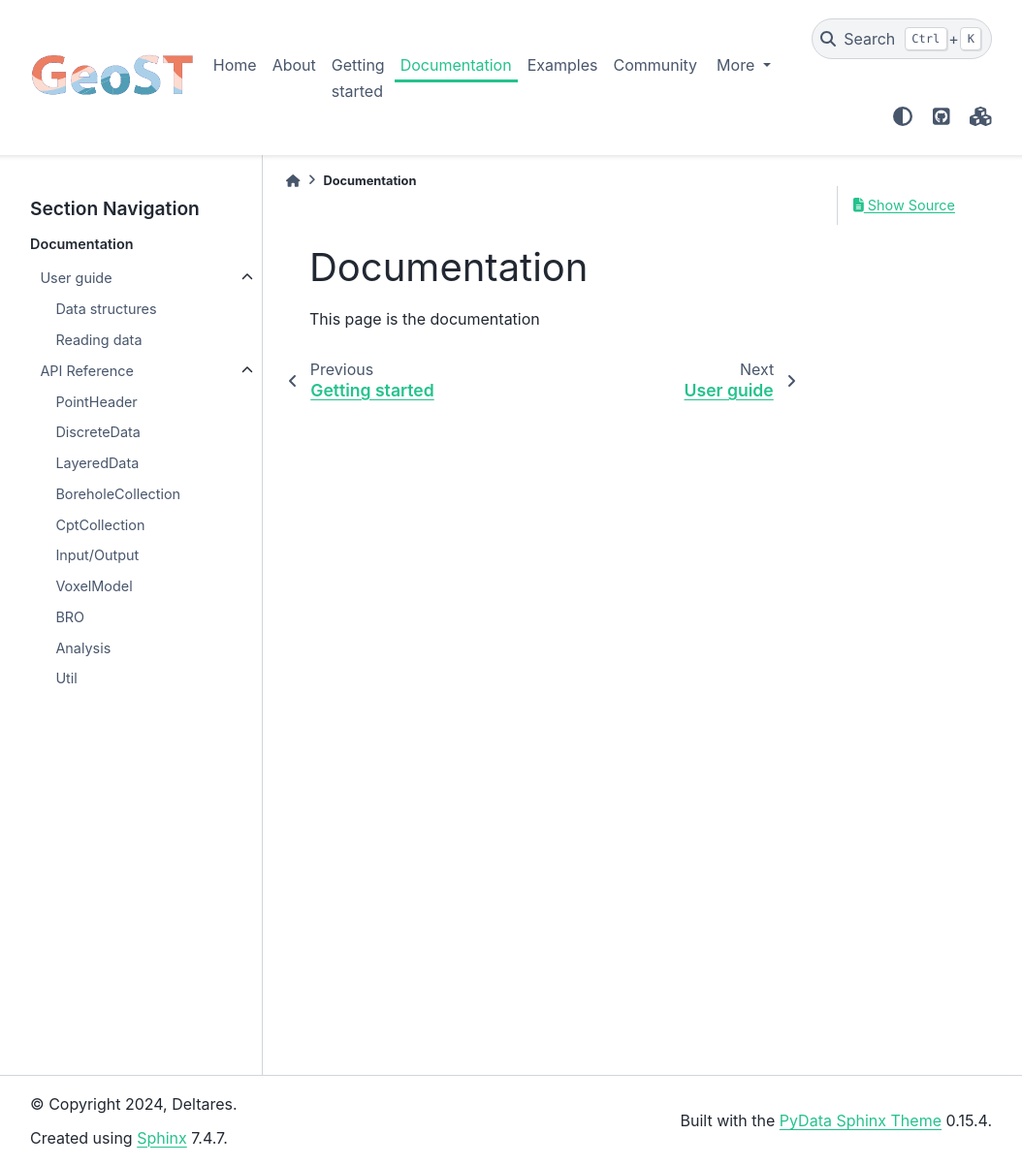
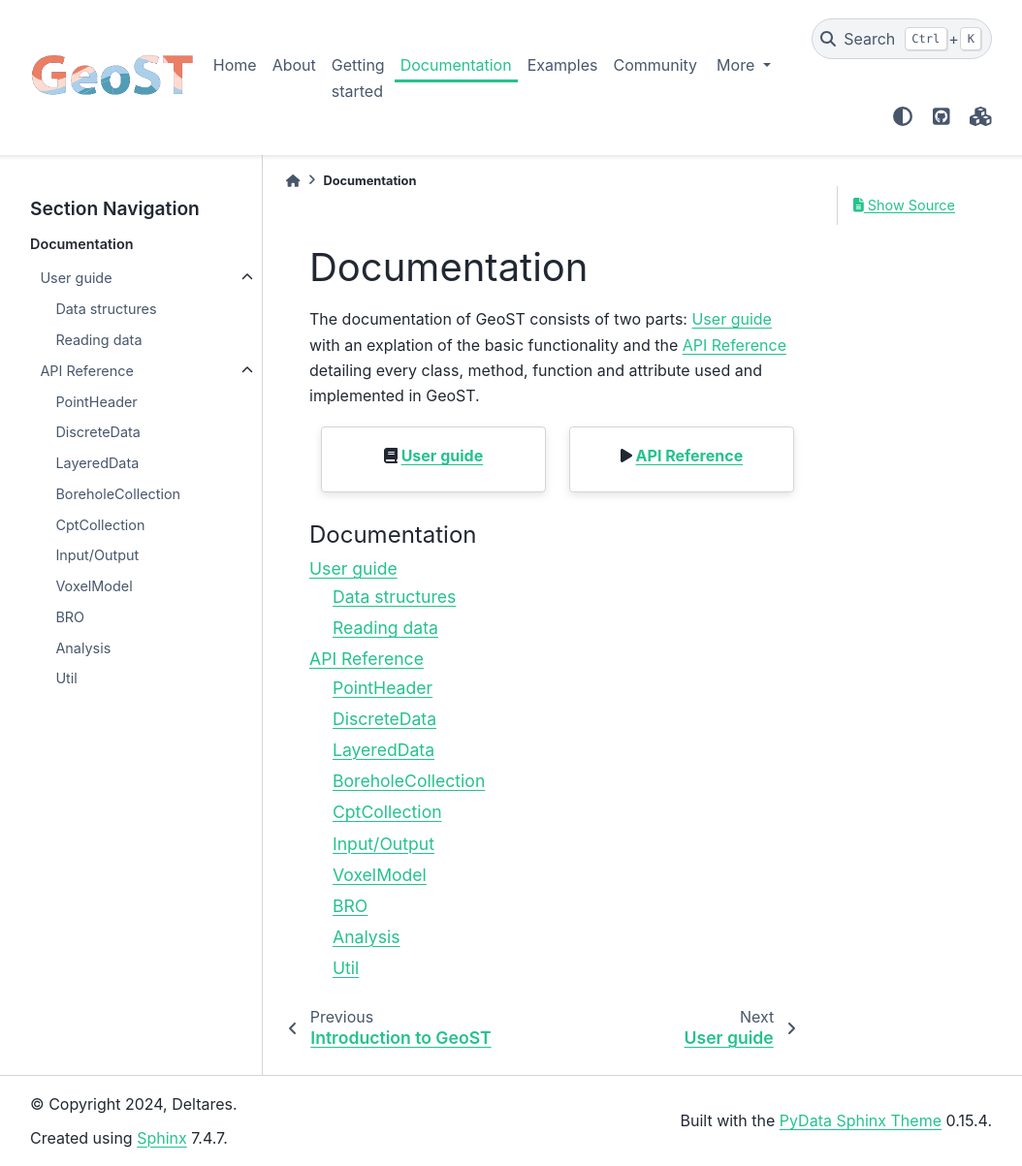
Before and after one commit to Deltares-research/geost, a Sphinx documentation site: the page built from docs/documentation.md, in a window 1280 px wide and 1203 px high. Shown: the whole window at 97% size, without its empty margins (113-1167 px from the left). Built offline with Sphinx 7.4.7 and the PyData theme 0.15.4, drawn with Linux system fonts in a browser that asks for light colours; pages that are not in the unit, such as notebooks, are missing from menus.

Commit message:
Add installation to getting started; Page layout of Documentation section

`````diff
--- a/docs/documentation.md
+++ b/docs/documentation.md
@@ -1,13 +1,24 @@
 # Documentation
+
+The documentation of GeoST consists of two parts: [User guide](user_guide.md) with an
+explation of the basic functionality and the [API Reference](api_reference.md)
+detailing every class, method, function and attribute used and implemented in GeoST.
+
+````{grid} 1 2 2 2
+```{grid-item-card} <i class="fa-solid fa-book"></i>  [User guide](user_guide.md)
+:text-align: center
+```
+```{grid-item-card}  <i class="fa-solid fa-play"></i>  [API Reference](api_reference.md)
+:text-align: center
+```
+````
+
 ```{toctree}
 ---
 maxdepth: 2
 caption: Documentation
-hidden:
 ---
 
 User guide <user_guide>
 API Reference <api_reference>
 ```
-
-This page is the documentation
--- /dev/null
+++ b/docs/getting_started/introduction.md
@@ -0,0 +1 @@
+# Introduction to GeoST
`````
Also changed, not shown: docs/getting_started.md (+28 -2 lines).
